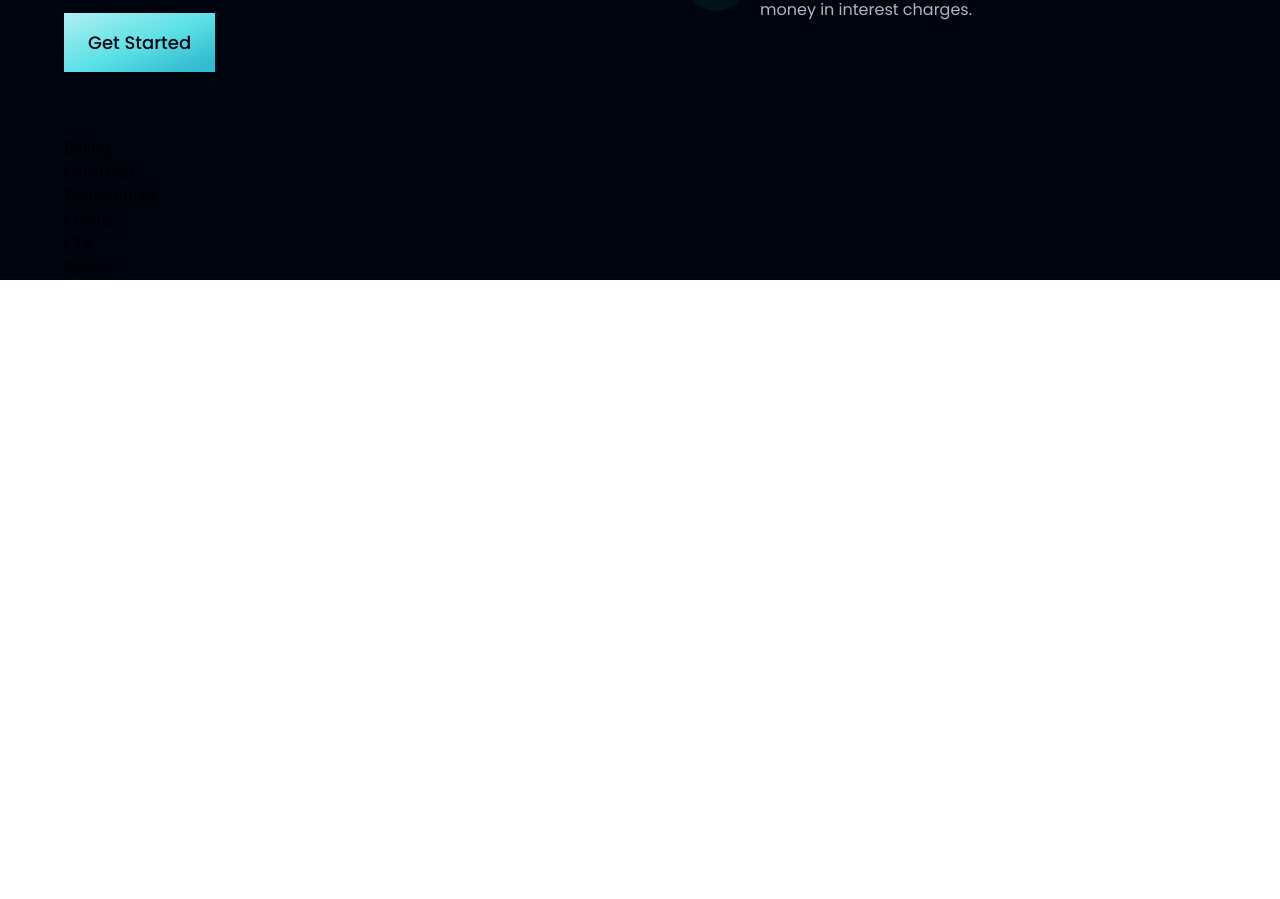
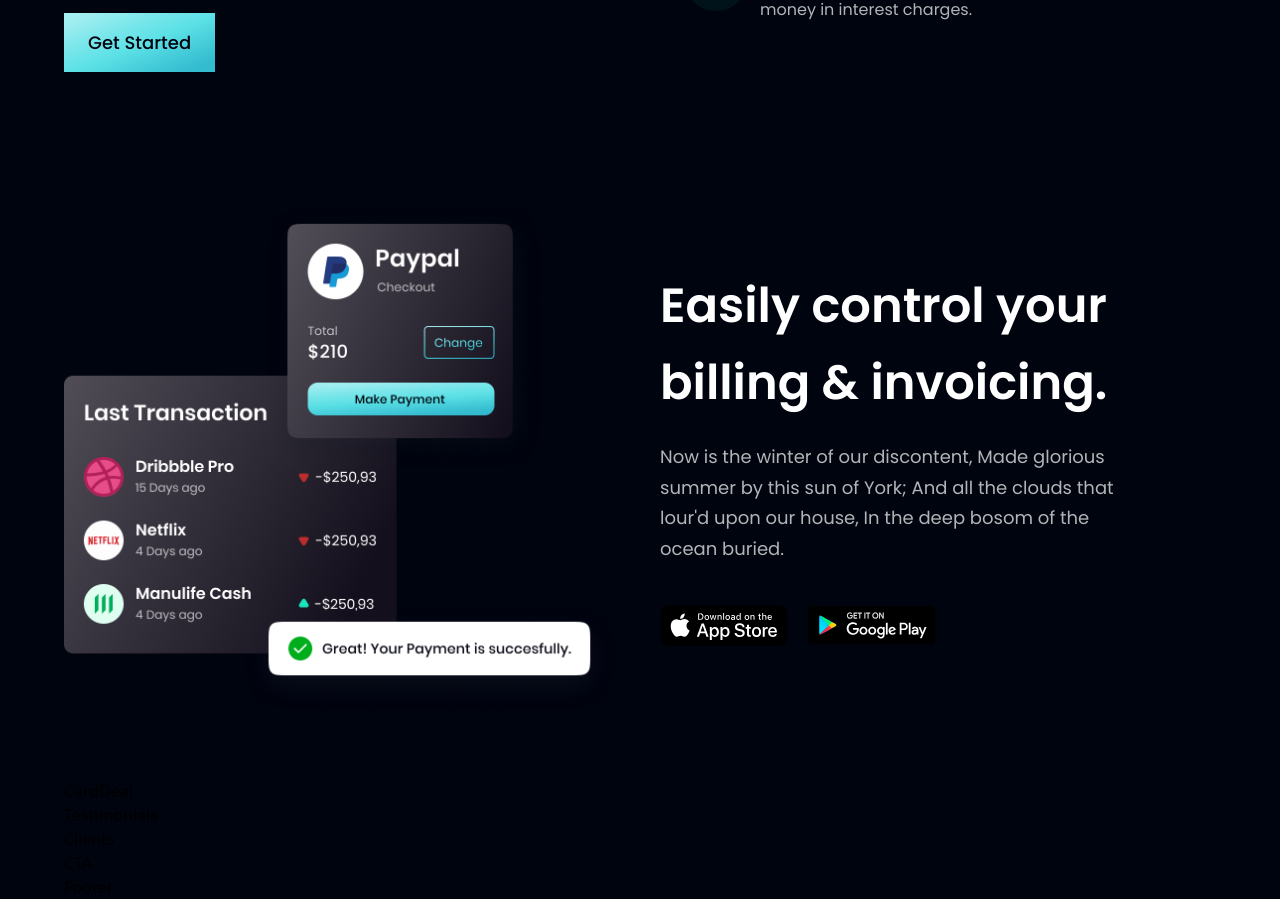
Before and after one commit to hightower9/modern-bank-app, a React (Vite) app: page / in a window 1280 px wide. Shown: the part 1410-2309 px from the top of the page. Before the commit the page ends 1690 px from the top, so only its background shows below. Built offline with nearby package versions, Linux system fonts and the light colour scheme.

Commit message:
Added Billing Section

```diff
--- a/index.html
+++ b/index.html
@@ -4,7 +4,7 @@
     <meta charset="UTF-8" />
     <link rel="icon" type="image/svg+xml" href="/vite.svg" />
     <meta name="viewport" content="width=device-width, initial-scale=1.0" />
-    <title>Vite + React</title>
+    <title>HooBank</title>
   </head>
   <body>
     <div id="root"></div>
--- a/src/components/Billing.jsx
+++ b/src/components/Billing.jsx
@@ -1,9 +1,29 @@
-import React from 'react'
+import { apple, bill, google } from '../assets'
+import styles, { layout } from '../style'
 
-const Billing = () => {
-  return (
-    <div>Billing</div>
-  )
-}
+const Billing = () => (
+    <section id="product" className={layout.sectionReverse}>
+		<div className={layout.sectionImgReverse}>
+			<img src={bill} alt="billing" className="w-[100%] h-[100%] relative z-[5]"/>
+
+			{/* <div className="absolute z-[3] -left-1/2 top-0 w-[50%] h-[50%] rounded-full white__gradient" />
+
+			<div className="absolute z-[0] -left-1/2 bottom-0 w-[50%] h-[50%] rounded-full pink__gradient" /> */}
+		</div>
+
+		<div className={layout.sectionInfo}>
+			<h2 className={styles.heading2}>
+				Easily control your <br className="sm:block hidden" /> billing & invoicing.
+			</h2>
+			<p className={`${styles.paragraph} max-w-[470px] mt-5`}>
+				Now is the winter of our discontent, Made glorious summer by this sun of York; And all the clouds that lour'd upon our house, In the deep bosom of the ocean buried.
+			</p>
+			<div className="flex flex-row flex-wrap sm:mt-10 mt-6">
+				<img src={apple} alt="apple_store" className="w-[128px] h-[42px] object-contain mr-5 cursor-pointer" />
+				<img src={google} alt="play_store" className="w-[128px] h-[42px] object-contain cursor-pointer" />
+			</div>
+		</div>
+	</section>
+)
 
 export default Billing
```
